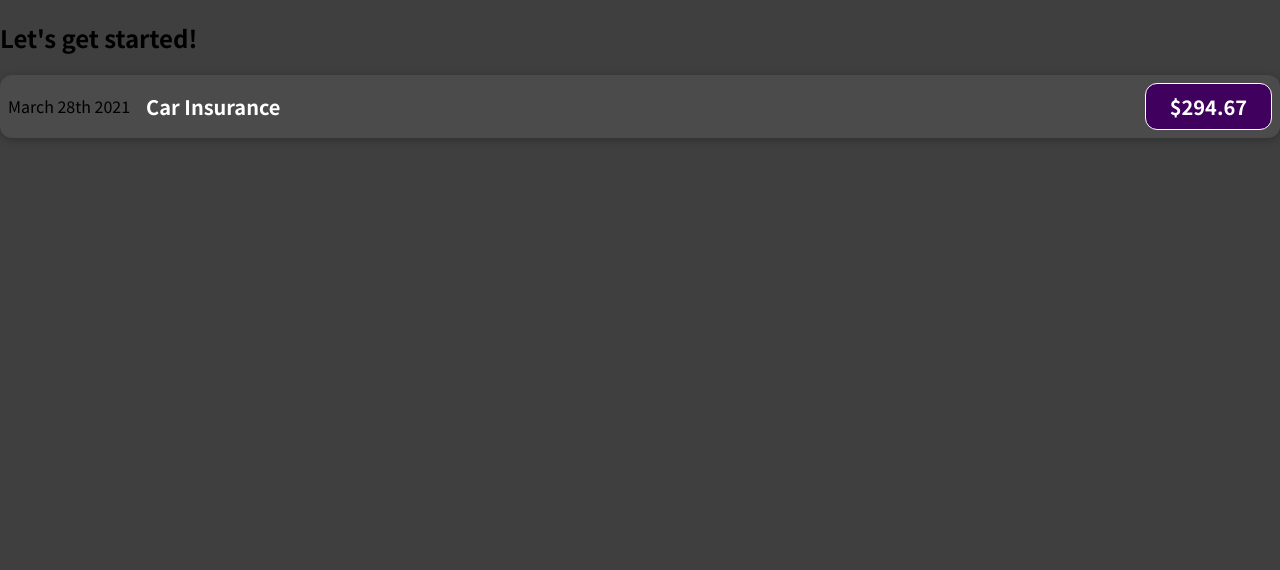
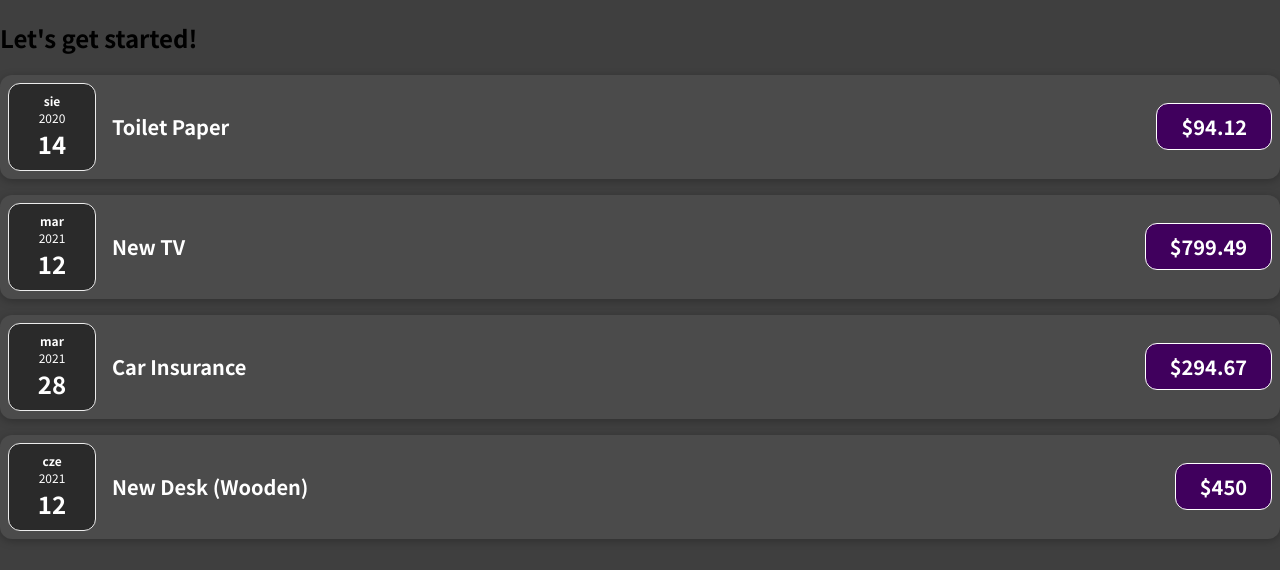
Before and after one commit to Robert-Sawyer/expense-observer, a React (Create React App) app: page / in a window 1280 px wide. Shown: the top 570 px of the page. Built offline with nearby package versions, Linux system fonts and the light colour scheme.

Commit message:
Rozdzielenie komponentu na mniejsze części

```diff
--- a/src/App.js
+++ b/src/App.js
@@ -1,13 +1,54 @@
 import React from 'react'
-import ExpenseItem from "./components/ExpenseItem";
+import ExpenseItem from './components/ExpenseItem';
 
 function App() {
-  return (
-    <div>
-      <h2>Let's get started!</h2>
-        <ExpenseItem/>
-    </div>
-  );
+    const expenses = [
+        {
+            id: 'e1',
+            title: 'Toilet Paper',
+            amount: 94.12,
+            date: new Date(2020, 7, 14),
+        },
+        { id: 'e2', title: 'New TV', amount: 799.49, date: new Date(2021, 2, 12) },
+        {
+            id: 'e3',
+            title: 'Car Insurance',
+            amount: 294.67,
+            date: new Date(2021, 2, 28),
+        },
+        {
+            id: 'e4',
+            title: 'New Desk (Wooden)',
+            amount: 450,
+            date: new Date(2021, 5, 12),
+        },
+    ];
+
+    return (
+        <div>
+            <h2>Let's get started!</h2>
+            <ExpenseItem
+                title={expenses[0].title}
+                amount={expenses[0].amount}
+                date={expenses[0].date}
+            />
+            <ExpenseItem
+                title={expenses[1].title}
+                amount={expenses[1].amount}
+                date={expenses[1].date}
+            />
+            <ExpenseItem
+                title={expenses[2].title}
+                amount={expenses[2].amount}
+                date={expenses[2].date}
+            />
+            <ExpenseItem
+                title={expenses[3].title}
+                amount={expenses[3].amount}
+                date={expenses[3].date}
+            />
+        </div>
+    );
 }
 
 export default App;
--- a/src/components/ExpenseItem.css
+++ b/src/components/ExpenseItem.css
@@ -20,6 +20,7 @@
 }
 
 .expense-item h2 {
+    color: #3a3a3a;
     font-size: 1rem;
     flex: 1;
     margin: 0 1rem;
--- a/src/components/ExpenseItem.js
+++ b/src/components/ExpenseItem.js
@@ -1,17 +1,17 @@
 import React from 'react'
-import './ExpenseItem.css'
+import ExpenseDate from './ExpenseDate';
+import './ExpenseItem.css';
 
-const ExpenseItem = () => {
-
+function ExpenseItem(props) {
     return (
-        <div className="expense-item">
-            <div>March 28th 2021</div>
-            <div className="expense-item__description">
-                <h2>Car Insurance</h2>
-                <div className="expense-item__price">$294.67</div>
+        <div className='expense-item'>
+            <ExpenseDate date={props.date} />
+            <div className='expense-item__description'>
+                <h2>{props.title}</h2>
+                <div className='expense-item__price'>${props.amount}</div>
             </div>
         </div>
-    )
+    );
 }
 
-export default ExpenseItem
+export default ExpenseItem;
```
